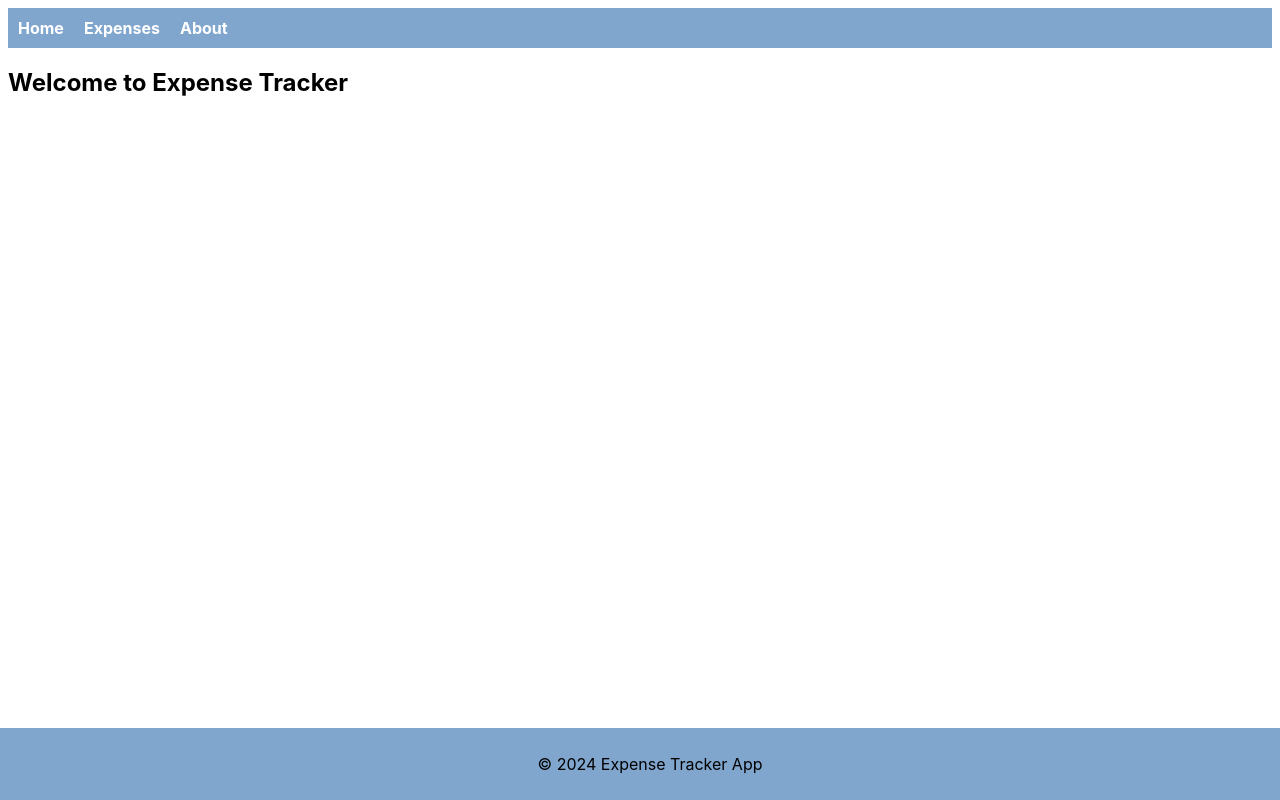
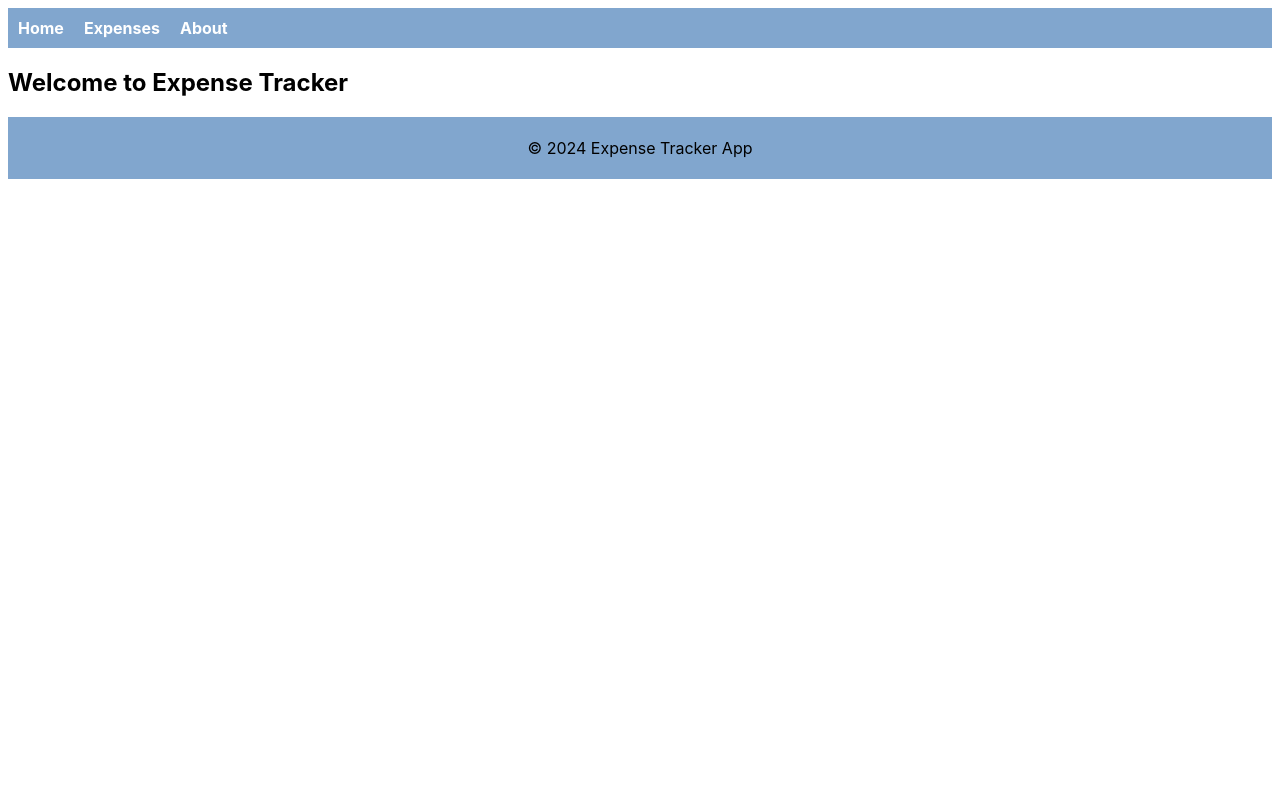
Before and after one commit to Michle99/sba_321_expense_tracker, an Angular app: page / in a window 1280 px wide. Built offline with nearby package versions, Linux system fonts and the light colour scheme.

Commit message:
updated `footer` css

```diff
--- a/src/app/footer/footer.component.css
+++ b/src/app/footer/footer.component.css
@@ -1,9 +1,9 @@
 footer {
     text-align: center;
-    padding: 10px;
+    padding: 5px;
     background-color: #81a6ce;
-    position: fixed;
+    position: relative;
     bottom: 0;
     left: 0;
-    width: 100%;
+    /* width: 100%; */
 }
```
